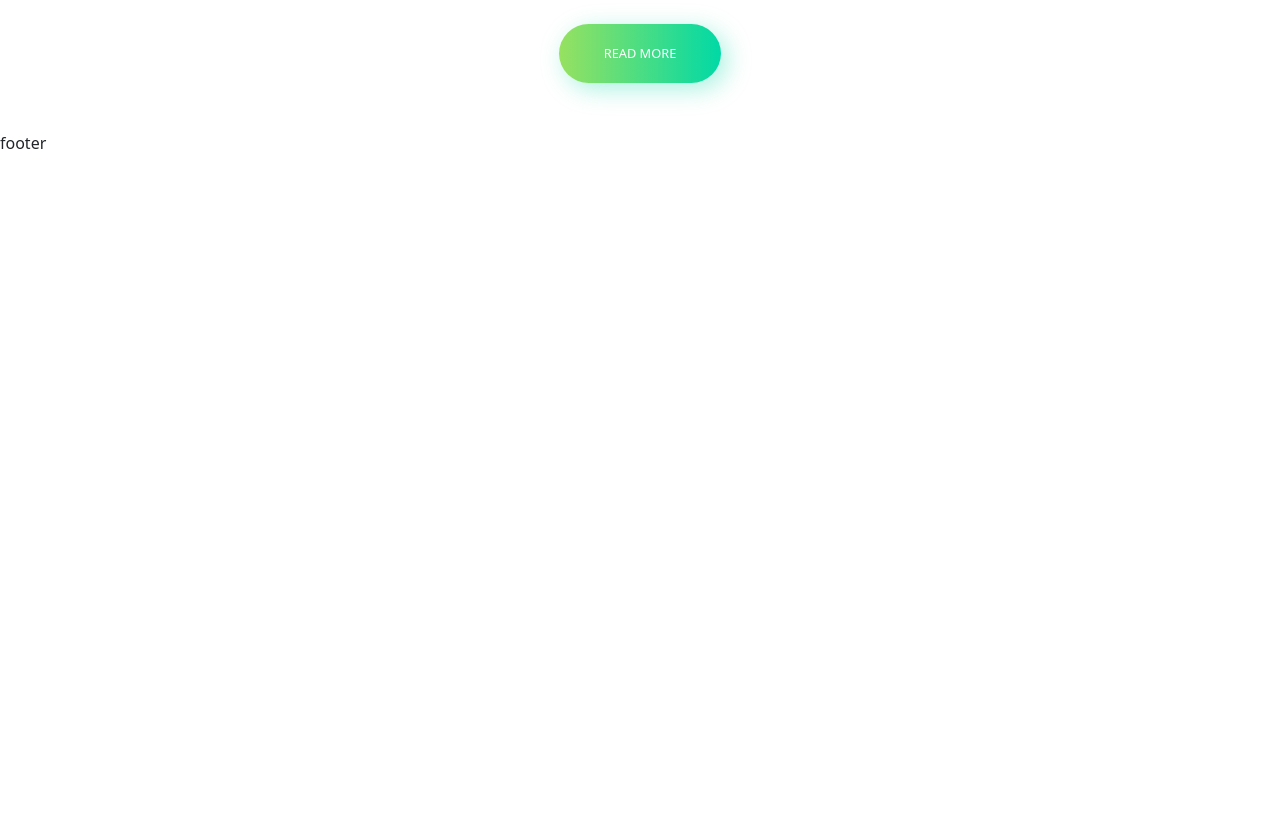
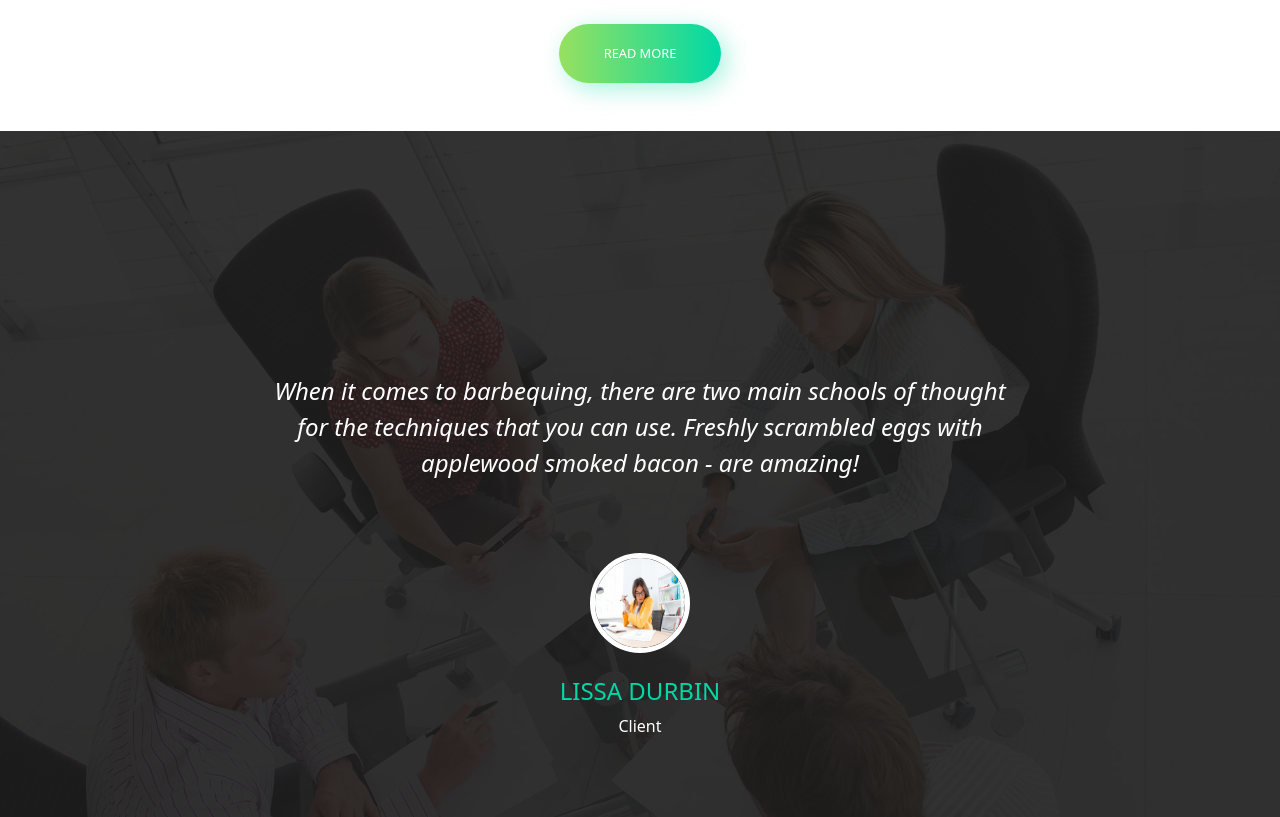
Before and after one commit to NelloRossi97/proj-html-vuejs, a Vue app: page / in a window 1280 px wide. Shown: the part 3880-4697 px from the top of the page. Before the commit the page ends 4035 px from the top, so only its background shows below. Built offline with nearby package versions, Linux system fonts and the light colour scheme; the HTML template or start-up script is replaced by a standard one.

Commit message:
added section comment

```diff
--- /dev/null
+++ b/src/components/Comment.vue
@@ -0,0 +1,49 @@
+<template>
+    <section class="my-5">
+        <div class="comment-container w-100 h-100 d-flex flex-column justify-content-center align-items-center text-white text-center">
+            <i class="fa-solid fa-quote-left"></i>
+            <p class="my-5 fs-4">When it comes to barbequing, there are two main schools of
+                thought for the techniques that you can use. Freshly scrambled
+                eggs with applewood smoked bacon - are amazing!</p>
+            <img src="/images/lissa-durbin.jpg" alt="Lissa durbin" class="my-4">
+            <h4 class="text-uppercase">lissa durbin</h4>
+            <span>Client</span>
+        </div>
+    </section>
+</template>
+
+<script>
+    export default {
+        name: 'Comment'
+    }
+</script>
+
+<style lang="scss" scoped>
+@use '../assets/styles/partials/variables' as *;
+section{
+    height: 100vh;
+    background-image: url('/images/meeting.jpg');
+    background-size: cover;
+    .comment-container{
+        background: rgba(29, 29, 29, 0.9);
+        z-index: 100;
+        i{
+            color: $contrast-color;
+            font-size: 4rem;
+        }
+        p{
+            font-style: italic;
+            max-width: 60%;
+        }
+        img{
+            width: 100px;
+            height: 100px;
+            border-radius: 50%;
+            border: 5px solid white;
+        }
+        h4{
+            color: $contrast-color;
+        }
+    }
+}
+</style>
--- a/src/components/MainComponent.vue
+++ b/src/components/MainComponent.vue
@@ -4,6 +4,7 @@
         <Services/>
         <LearnAbout/>
         <Showcase/>
+        <Comment/>
     </main>
 </template>
 
@@ -12,13 +13,15 @@ import Jumbotron from './Jumbotron.vue';
 import Services from './Services.vue';
 import LearnAbout from './LearnAbout.vue';
 import Showcase from './Showcase.vue';
+import Comment from './Comment.vue';
     export default {
     name: 'MainComponent',
     components: {
         Jumbotron,
         Services,
         LearnAbout,
-        Showcase
+        Showcase,
+        Comment
         }
     }
 </script>
```
